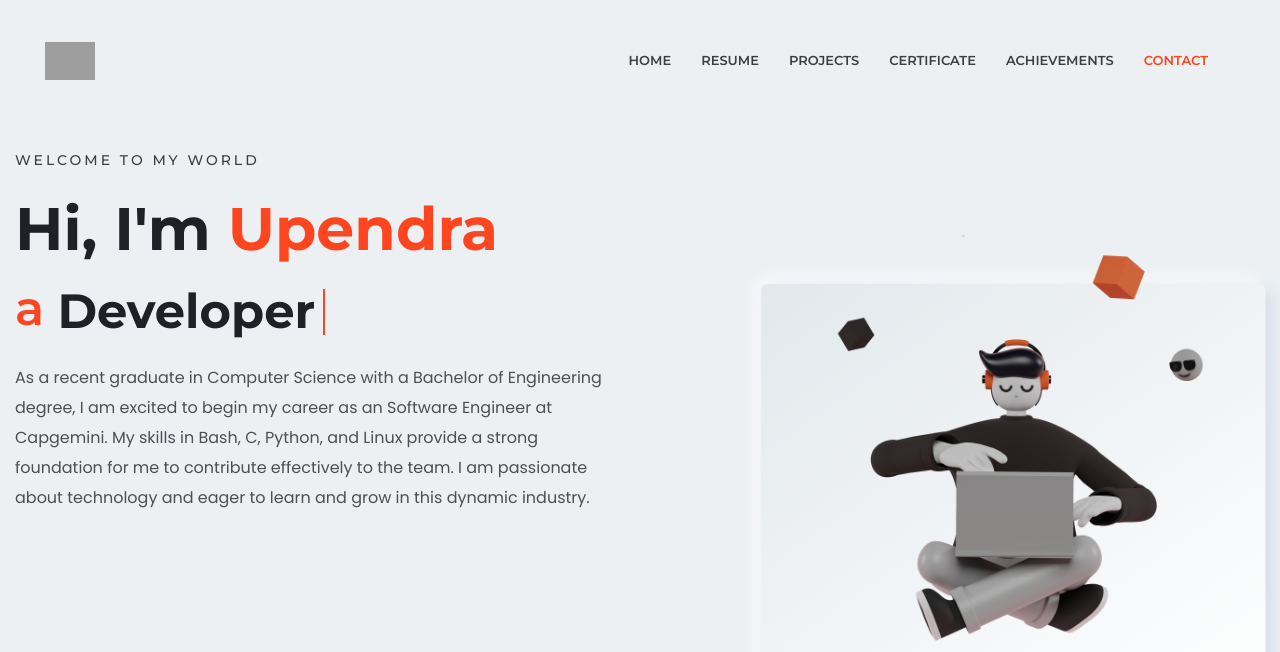
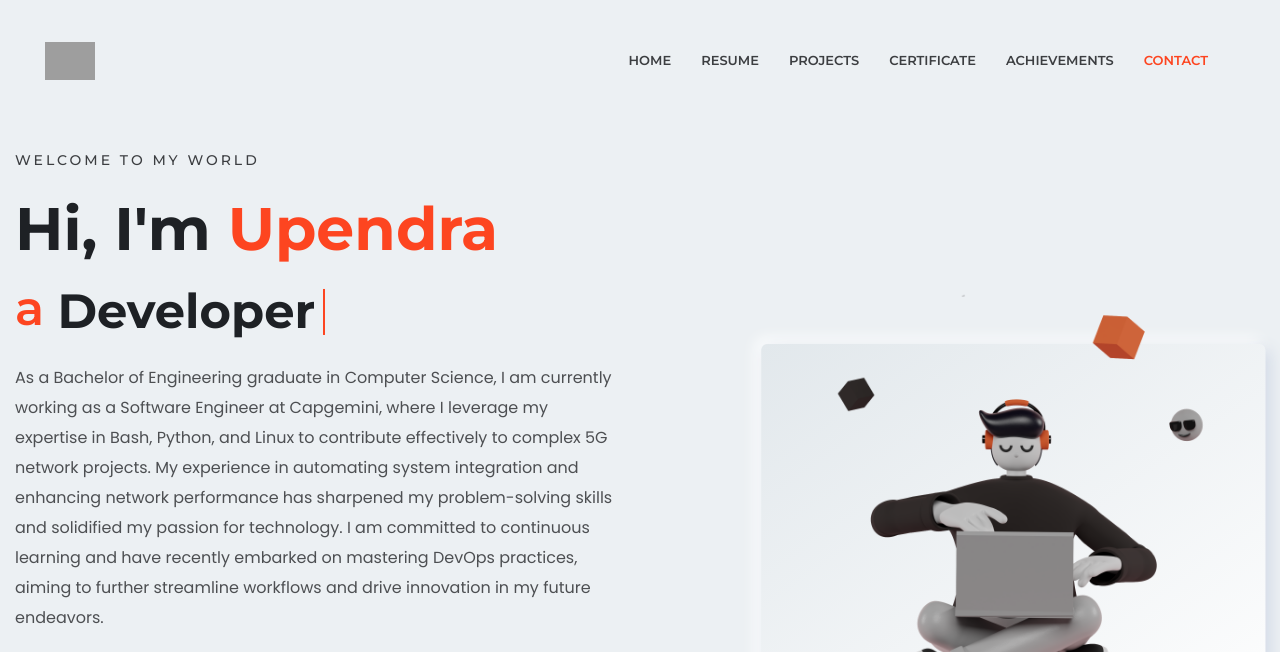
Before and after one commit to upendraguptaoffice/Upendra, a plain HTML site: page index.html in a window 1280 px wide. Shown: the top 652 px of the page. Drawn offline with Linux system fonts and the light colour scheme; grey boxes are pictures that could not be loaded; animation ran at ten frames a second.

Commit message:
About change

```diff
--- a/index.html
+++ b/index.html
@@ -145,7 +145,7 @@
                                     </h1>
 
                                     <div>
-                                        <p class="description">As a recent graduate in Computer Science with a Bachelor of Engineering degree, I am excited to begin my career as an Software Engineer at Capgemini. My skills in Bash, C, Python, and Linux provide a strong foundation for me to contribute effectively to the team. I am passionate about technology and eager to learn and grow in this dynamic industry.</p>
+                                        <p class="description">As a Bachelor of Engineering graduate in Computer Science, I am currently working as a Software Engineer at Capgemini, where I leverage my expertise in Bash, Python, and Linux to contribute effectively to complex 5G network projects. My experience in automating system integration and enhancing network performance has sharpened my problem-solving skills and solidified my passion for technology. I am committed to continuous learning and have recently embarked on mastering DevOps practices, aiming to further streamline workflows and drive innovation in my future endeavors.</p>
                                     </div>
                                 </div>
                                 <div class="row">
```
